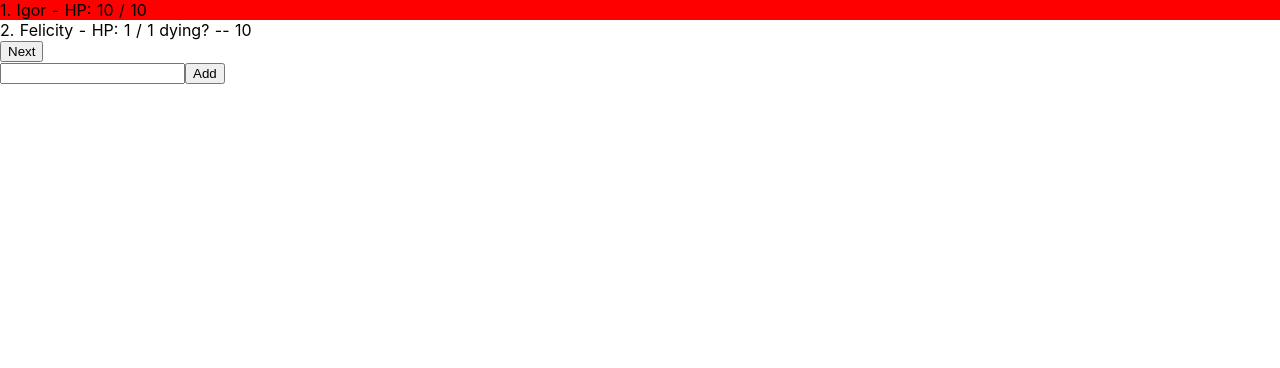
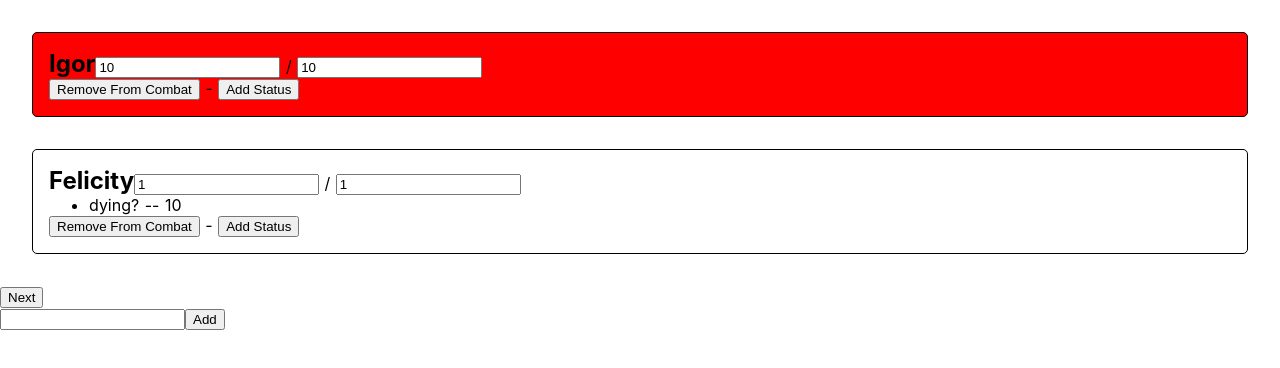
Before and after one commit to twisterghost/combat-manager, a Nuxt app: page / in a window 1280 px wide. Shown: the top 368 px of the page. Built offline with nearby package versions, Linux system fonts and the light colour scheme.

Commit message:
Add basic health modification

```diff
--- a/components/Combatant.vue
+++ b/components/Combatant.vue
@@ -1,12 +1,27 @@
 <template>
   <div :class="classes">
-    {{order + 1}}. {{combatant.name}} - HP: {{combatant.health}} / {{combatant.maxHealth}}
-    <span v-for="status in combatant.statuses">{{status.name}} -- {{status.remaining}}</span>
+    <h2 class="combatant__name">{{combatant.name}}</h2>
+    <health-display
+      :currentHealth="combatant.health"
+      :maxHealth="combatant.maxHealth"
+      @setHealth="setHealth"
+      @setMaxHealth="setMaxHealth"
+    >
+    </health-display>
+    <status-list :statuses="combatant.statuses"></status-list>
+    <button>Remove From Combat</button> - <button>Add Status</button>
   </div>
 </template>
 
 <script>
+import StatusList from "~/components/StatusList";
+import HealthDisplay from "~/components/HealthDisplay";
+
 export default {
+  components: {
+    StatusList,
+    HealthDisplay,
+  },
   props: {
     combatant: Object,
     order: Number,
@@ -21,11 +36,40 @@ export default {
         "combatant--myTurn": this.myTurn
       }];
     },
+  },
+  methods: {
+    setHealth(value) {
+      this.$store.commit('setHealth', {
+        idx: this.order,
+        value
+      });
+    },
+    setMaxHealth(value) {
+      this.$store.commit('setMaxHealth', {
+        idx: this.order,
+        value
+      });
+    },
   }
 }
 </script>
 
 <style>
+.combatant {
+  margin: 2rem;
+  padding: 1rem;
+  border: 1px solid black;
+  border-radius: 5px;
+}
+
+.combatant__name {
+  display: inline-block;
+}
+
+.combatant__statuses {
+  display: block;
+}
+
 .combatant--myTurn {
   background-color: red;
 }
--- /dev/null
+++ b/components/HealthDisplay.vue
@@ -0,0 +1,47 @@
+<template>
+  <span>
+    <input
+      @change="updateHealth"
+      @keydown.enter="updateHealth"
+      @click="$event.target.select()"
+      type="text"
+      :value="currentHealth"
+     /> /
+    <input
+      @change="updateMaxHealth"
+      @keydown.enter="updateMaxHealth"
+      @click="$event.target.select()"
+      type="text"
+      :value="maxHealth"
+    />
+  </span>
+</template>
+
+<script>
+
+function getModifiedNumber(inputString, current) {
+  if (inputString[0] === '+' || inputString[0] === '-') {
+    return current + parseInt(inputString);
+  }
+
+  return parseInt(inputString);
+}
+
+export default {
+  props: {
+    currentHealth: Number,
+    maxHealth: Number,
+  },
+  methods: {
+    updateHealth(event) {
+      this.$emit('setHealth', getModifiedNumber(event.target.value, this.currentHealth));
+    },
+    updateMaxHealth(event) {
+      this.$emit('setMaxHealth', getModifiedNumber(event.target.value, this.maxHealth));
+    },
+  }
+}
+</script>
+
+<style>
+</style>
--- /dev/null
+++ b/components/StatusList.vue
@@ -0,0 +1,19 @@
+<template>
+  <ul class="statusList">
+    <li v-for="status in statuses">
+      {{status.name}} -- {{status.remaining}}
+    </li>
+  </ul>
+</template>
+
+<script>
+export default {
+  props: {
+    statuses: Array,
+  }
+}
+</script>
+
+<style>
+
+</style>
--- a/store/index.js
+++ b/store/index.js
@@ -67,7 +67,13 @@ const createStore = () => {
       },
       addCombatant(state, payload) {
         state.combatants = state.combatants.concat(createCombatant(payload));
-      }
+      },
+      setHealth(state, {idx, value}) {
+        state.combatants[idx].health = value;
+      },
+      setMaxHealth(state, {idx, value}) {
+        state.combatants[idx].maxHealth = value;
+      },
     }
   });
 };
```
